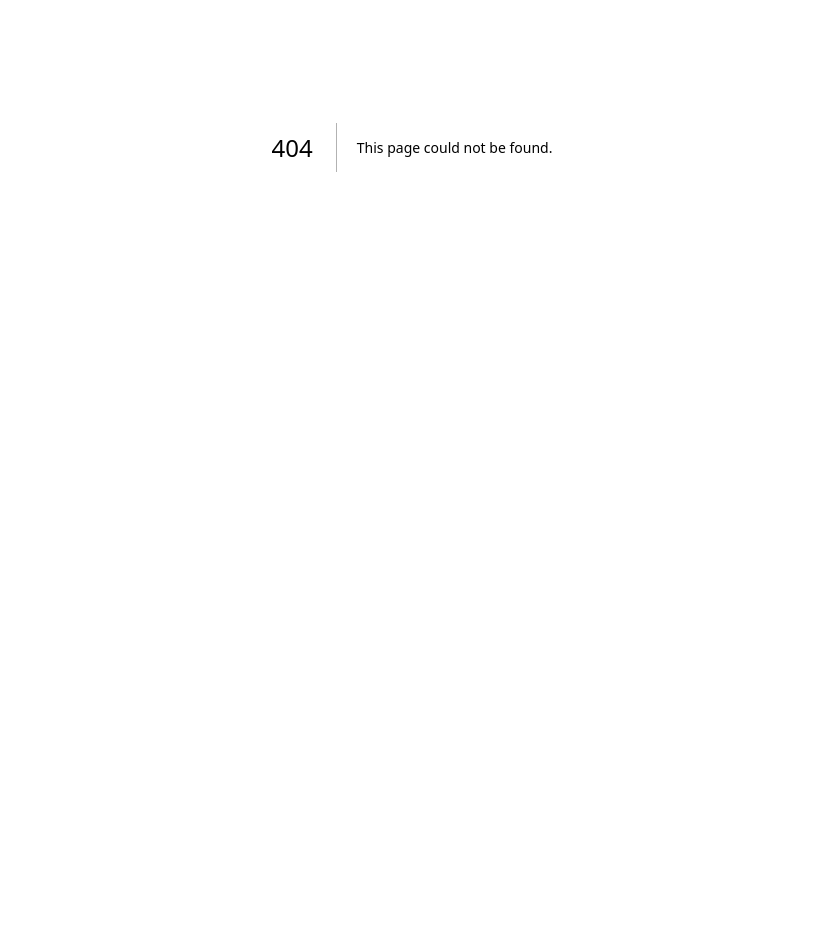
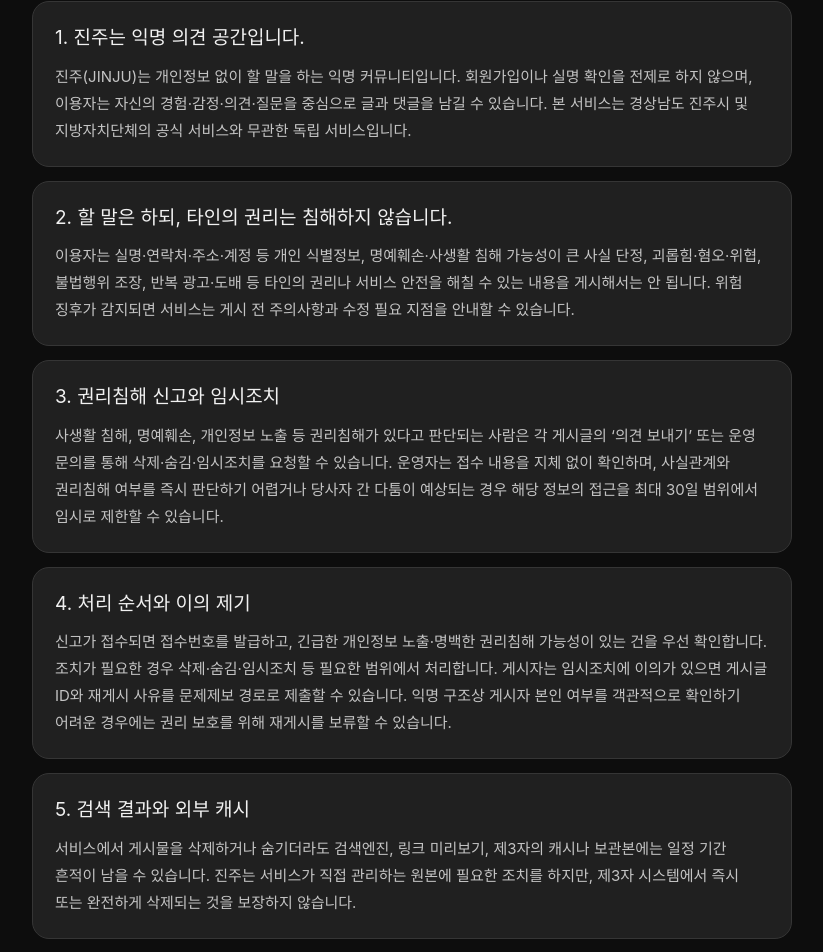
Before and after one commit to junginaha/JINJU, a Next.js app: page /terms in a window 1280 px wide. Before the commit this address had no page. Shown: the part 253-1205 px from the top of the page, without its empty margins (228-1051 px from the left). Before the commit the page ends 800 px from the top, so only its background shows below. Built offline with nearby package versions, Linux system fonts and the light colour scheme.

Commit message:
익명 커뮤니티 이용약관 추가

```diff
--- /dev/null
+++ b/app/terms/page.tsx
@@ -0,0 +1,49 @@
+import type { Metadata } from "next";
+import PolicyPage from "../../components/PolicyPage";
+import { SITE_NAME } from "@/lib/search-indexing";
+
+const description = "진주.kr의 익명 의견 게시, 권리침해 신고·임시조치, 익명 통계 활용과 서비스 이용 기준을 안내합니다.";
+
+export const metadata: Metadata = {
+  title: "이용약관",
+  description,
+  alternates: { canonical: "/terms", languages: { "ko-KR": "/terms" } },
+  openGraph: { title: `이용약관 | ${SITE_NAME}`, description, type: "website", url: "/terms", siteName: SITE_NAME, locale: "ko_KR" },
+};
+
+export default function TermsPage() {
+  return <PolicyPage eyebrow="JINJU · TERMS" title="이용약관">
+    <section>
+      <h2>1. 진주는 익명 의견 공간입니다.</h2>
+      <p>진주(JINJU)는 개인정보 없이 할 말을 하는 익명 커뮤니티입니다. 회원가입이나 실명 확인을 전제로 하지 않으며, 이용자는 자신의 경험·감정·의견·질문을 중심으로 글과 댓글을 남길 수 있습니다. 본 서비스는 경상남도 진주시 및 지방자치단체의 공식 서비스와 무관한 독립 서비스입니다.</p>
+    </section>
+    <section>
+      <h2>2. 할 말은 하되, 타인의 권리는 침해하지 않습니다.</h2>
+      <p>이용자는 실명·연락처·주소·계정 등 개인 식별정보, 명예훼손·사생활 침해 가능성이 큰 사실 단정, 괴롭힘·혐오·위협, 불법행위 조장, 반복 광고·도배 등 타인의 권리나 서비스 안전을 해칠 수 있는 내용을 게시해서는 안 됩니다. 위험 징후가 감지되면 서비스는 게시 전 주의사항과 수정 필요 지점을 안내할 수 있습니다.</p>
+    </section>
+    <section>
+      <h2>3. 권리침해 신고와 임시조치</h2>
+      <p>사생활 침해, 명예훼손, 개인정보 노출 등 권리침해가 있다고 판단되는 사람은 각 게시글의 ‘의견 보내기’ 또는 운영 문의를 통해 삭제·숨김·임시조치를 요청할 수 있습니다. 운영자는 접수 내용을 지체 없이 확인하며, 사실관계와 권리침해 여부를 즉시 판단하기 어렵거나 당사자 간 다툼이 예상되는 경우 해당 정보의 접근을 최대 30일 범위에서 임시로 제한할 수 있습니다.</p>
+    </section>
+    <section>
+      <h2>4. 처리 순서와 이의 제기</h2>
+      <p>신고가 접수되면 접수번호를 발급하고, 긴급한 개인정보 노출·명백한 권리침해 가능성이 있는 건을 우선 확인합니다. 조치가 필요한 경우 삭제·숨김·임시조치 등 필요한 범위에서 처리합니다. 게시자는 임시조치에 이의가 있으면 게시글 ID와 재게시 사유를 문제제보 경로로 제출할 수 있습니다. 익명 구조상 게시자 본인 여부를 객관적으로 확인하기 어려운 경우에는 권리 보호를 위해 재게시를 보류할 수 있습니다.</p>
+    </section>
+    <section>
+      <h2>5. 검색 결과와 외부 캐시</h2>
+      <p>서비스에서 게시물을 삭제하거나 숨기더라도 검색엔진, 링크 미리보기, 제3자의 캐시나 보관본에는 일정 기간 흔적이 남을 수 있습니다. 진주는 서비스가 직접 관리하는 원본에 필요한 조치를 하지만, 제3자 시스템에서 즉시 또는 완전하게 삭제되는 것을 보장하지 않습니다.</p>
+    </section>
+    <section>
+      <h2>6. 익명 반응과 통계의 활용</h2>
+      <p>좋아요·싫어요, OK↔NOT OK 진주 슬라이더의 최종 응답 위치, 댓글 수 등은 개인을 식별하지 않는 형태로 집계·분석할 수 있습니다. 집계된 익명 통계는 서비스 개선, 여론·감정 흐름 분석, 연구·리포트·대시보드 및 유료 분석 상품의 기초 자료로 활용할 수 있습니다. 개인을 특정할 수 있는 정보와 결합해 판매하지 않습니다.</p>
+    </section>
+    <section>
+      <h2>7. 서비스 보호</h2>
+      <p>도배·자동화·중복 참여를 막기 위해 작성·반응·신고 경로에 요청 횟수 제한, 보안 확인, 중복 탐지와 반복 위반 제한을 적용할 수 있습니다. 읽기와 검색을 위한 공개 문서 접근은 원칙적으로 열어 두며, 관리자·API 등 비공개 운영 경로는 별도로 제한합니다.</p>
+    </section>
+    <section>
+      <h2>8. 문의</h2>
+      <p>권리침해, 이용약관, 서비스 운영 문의는 각 게시글의 문제제보 기능 또는 hello@xn--o55b9n.kr로 접수할 수 있습니다. 시행일: 2026년 8월 9일.</p>
+    </section>
+  </PolicyPage>;
+}
```
